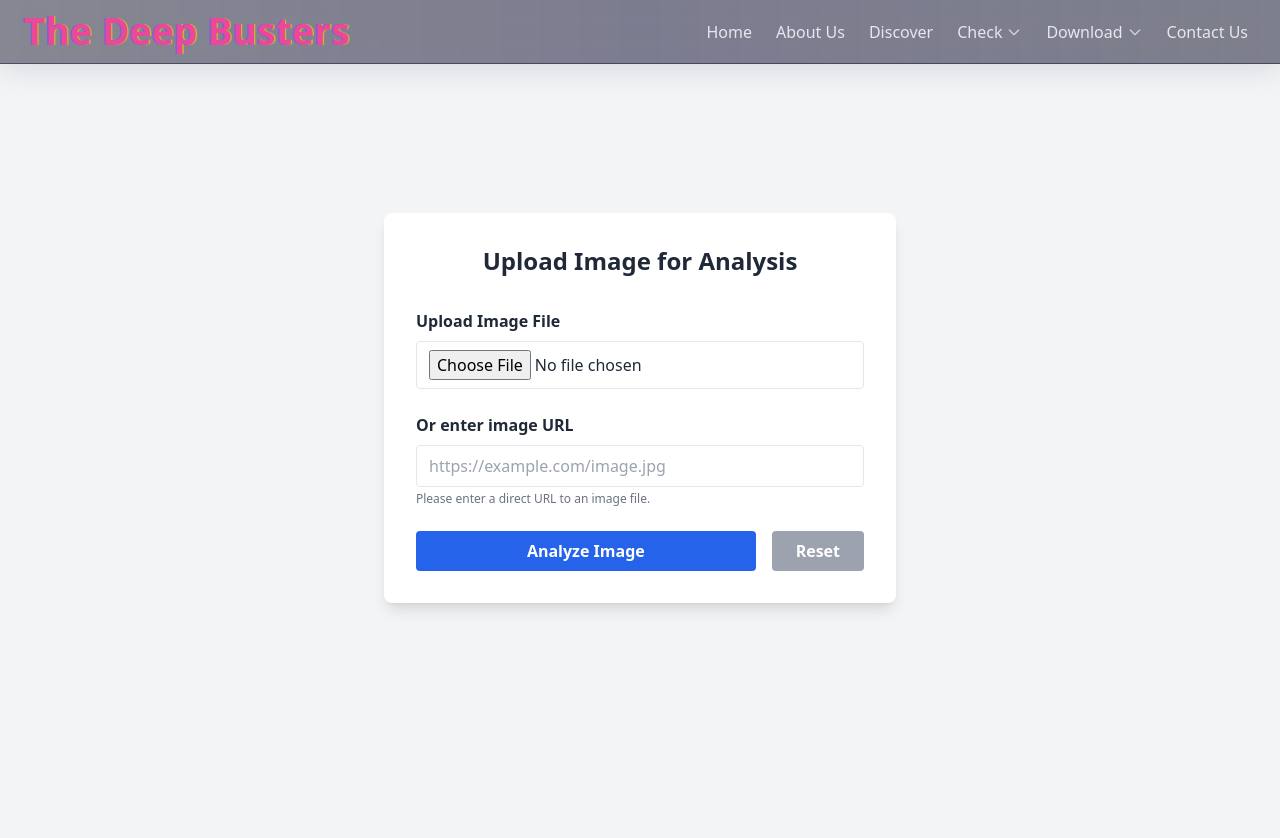
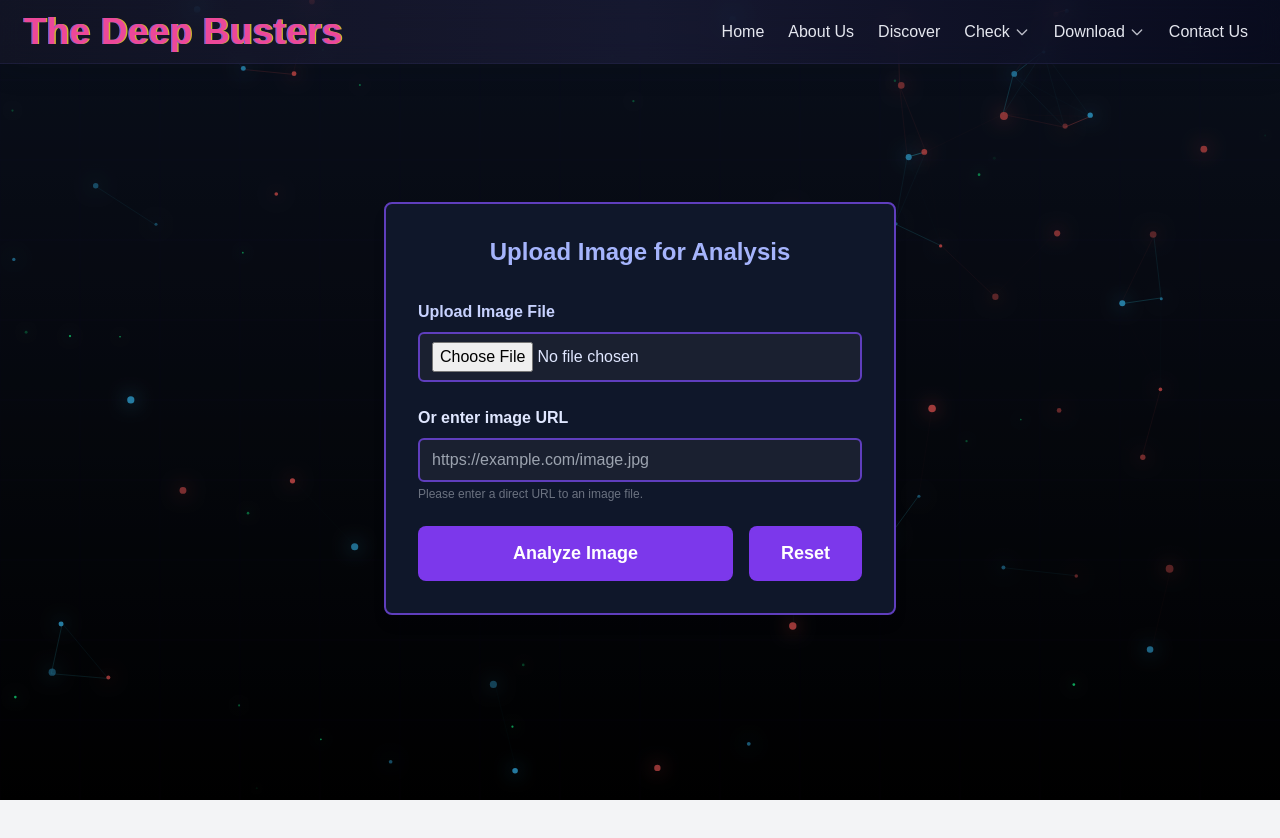
Before and after one commit to ayushtripathi1729/deepfake-detection-website, a React (Create React App) app in the folder frontend/: page /check/image in a window 1280 px wide. Shown: the top 838 px of the page. After the commit the page ends 800 px from the top, so only its background shows below. Built offline with nearby package versions, Linux system fonts and the light colour scheme; the HTML template or start-up script is replaced by a standard one.

Commit message:
Update UploadImage.jsx

```diff
--- a/frontend/src/components/UploadImage.jsx
+++ b/frontend/src/components/UploadImage.jsx
@@ -1,4 +1,5 @@
 import React, { useState } from "react";
+import FuturisticThemeWrapper from "./FuturisticThemeWrapper";
 
 function UploadImage() {
   const [selectedFile, setSelectedFile] = useState(null);
@@ -123,15 +124,16 @@ function UploadImage() {
   };
 
   return (
-    <div className="flex justify-center items-center min-h-[70vh] bg-gray-100 p-4">
-      <div className="w-full max-w-lg bg-white rounded-lg shadow-lg mx-auto p-8">
-        <h2 className="text-2xl font-bold mb-8 text-center">
-          Upload Image for Analysis
-        </h2>
+    <FuturisticThemeWrapper>
+      <div className="flex justify-center items-center min-h-[70vh] p-4">
+        <div className="w-full max-w-lg aboutus-section bg-[#0f172a] rounded-lg shadow-lg mx-auto p-8" style={{ border: '2px solid #5f3ebd' }}>
+          <h2 className="text-2xl font-bold mb-8 text-center text-indigo-300">
+            Upload Image for Analysis
+          </h2>
 
         <form onSubmit={handleSubmit} className="flex flex-col gap-6" noValidate>
           <div>
-            <label htmlFor="file-upload" className="font-semibold block mb-2">
+            <label htmlFor="file-upload" className="font-semibold block mb-2 text-indigo-200">
               Upload Image File
             </label>
             <input
@@ -139,7 +141,7 @@ function UploadImage() {
               type="file"
               accept="image/*"
               onChange={handleFileChange}
-              className="border px-3 py-2 rounded w-full"
+              className="input-field"
             />
           </div>
 
@@ -153,7 +155,7 @@ function UploadImage() {
               placeholder="https://example.com/image.jpg"
               value={imageURL}
               onChange={handleURLChange}
-              className="border px-3 py-2 rounded w-full"
+              className="input-field"
               aria-describedby="urlHelp"
             />
             <p id="urlHelp" className="text-xs text-gray-500 mt-1">
@@ -169,16 +171,14 @@ function UploadImage() {
             <button
               type="submit"
               disabled={loading || (!selectedFile && !imageURL.trim())}
-              className={`flex-grow bg-blue-600 text-white px-6 py-2 rounded font-semibold transition-opacity duration-200 ${
-                loading ? "opacity-70 cursor-not-allowed" : ""
-              }`}
+              className={`flex-grow btn-primary ${loading ? "opacity-70 cursor-not-allowed" : ""}`}
             >
               {loading ? "Analyzing..." : "Analyze Image"}
             </button>
             <button
               type="button"
               onClick={handleReset}
-              className="bg-gray-400 text-white px-6 py-2 rounded font-semibold transition-colors duration-200 hover:bg-gray-500"
+              className="btn-primary bg-indigo-600 hover:bg-indigo-700"
             >
               Reset
             </button>
@@ -246,8 +246,9 @@ function UploadImage() {
             )}
           </div>
         )}
+        </div>
       </div>
-    </div>
+    </FuturisticThemeWrapper>
   );
 }
 
```
